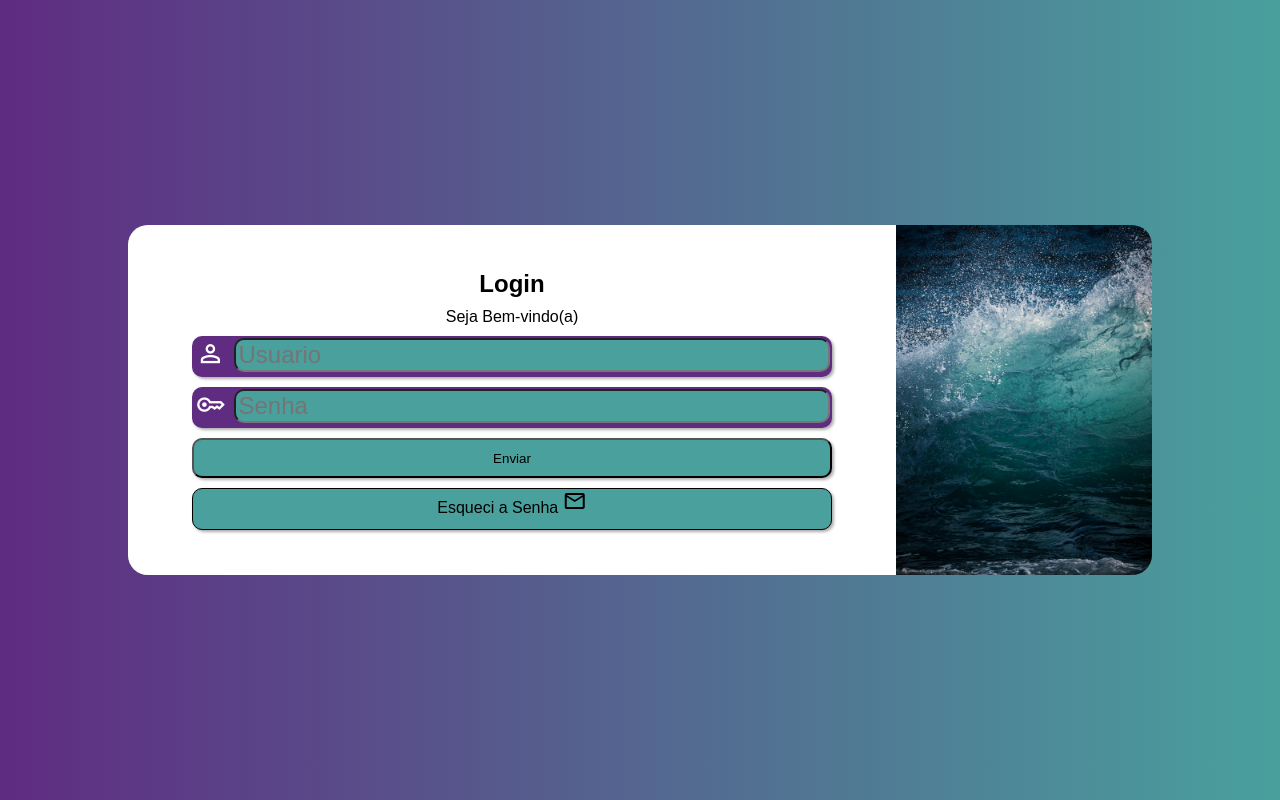
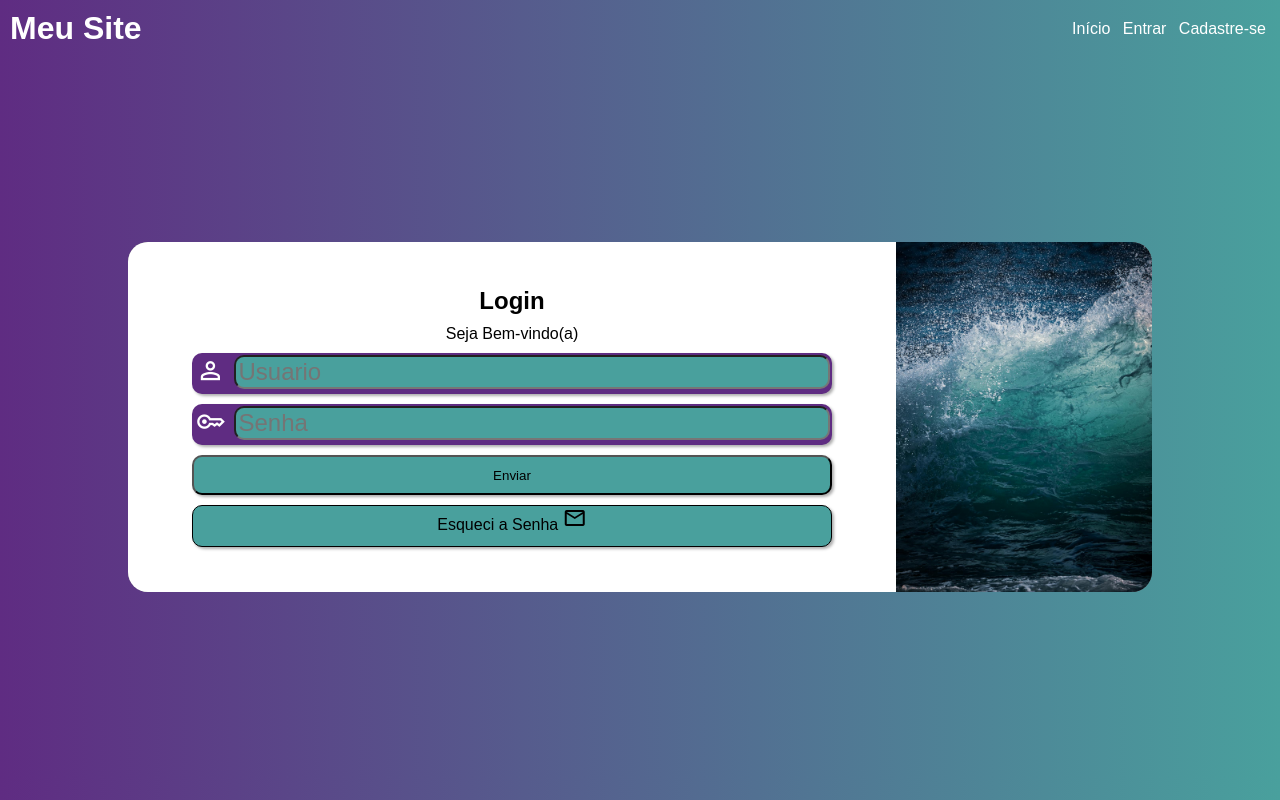
Before and after one commit to Miichaaeell/Login-Flask, a Flask app: page /login in a window 1280 px wide. Run offline with Flask 3, Linux system fonts and the light colour scheme.

Commit message:
inicio de cada tela
projeto inicial

```diff
--- a/Templates/login.html
+++ b/Templates/login.html
@@ -3,35 +3,38 @@
 <head>
     <meta charset="UTF-8">
     <meta name="viewport" content="width=device-width, initial-scale=1.0">
-    <link rel="stylesheet" href="static/css/geral.css">
-    <link rel="stylesheet" href="static/css/media-query.css">
+    <link rel="stylesheet" href="static/css/login.css">
+    <link rel="stylesheet" href="static/css/media-querys/Mlogin.css">
     <link rel="stylesheet" href="https://fonts.googleapis.com/css2?family=Material+Symbols+Outlined:opsz,wght,FILL,GRAD@20..48,100..700,0..1,-50..200" />
     <title>Login</title>
 </head>
 <body>
+    <header>
+        <div><h1>Meu Site</h1></div>
+        <menu>
+            <a href="/">Início</a>
+            <a href="login">Entrar</a>
+            <a href="cadastro">Cadastre-se</a>
+        </menu>
+    </header>
+        <main>
             <section id="login">
                 <div id="imagem"></div>
 
                 <div id="formulario">
                     <h1>Login</h1>
-
                     <p>Seja Bem-vindo(a)</p>
-
-                <form action="#" method="post" autocomplete="on">
-
-
+                    <form action="painel" method="post" autocomplete="on">
                         <div class="campo">
                             <span class="material-symbols-outlined">person</span>
                             <input type="text" name="user" id="iuser" required placeholder="Usuario" autocomplete="username">
                             <label for="iuser">Usúario:</label> <br>
                         </div>
-
                         <div class="campo">
                             <span class="material-symbols-outlined"> key </span>
                             <input type="password" name="senha" id="isenha" required placeholder="Senha" autocomplete="current-password">
                             <label for="isenha">Senha:</label><br>
                         </div>
-
                         <input type="submit" value="Enviar">
                         <a href="#">Esqueci a Senha
                         <span class="material-symbols-outlined"> mail</span>
@@ -40,5 +43,6 @@
                     </form>
                 </div>
             </section>
+        </main>
 </body>
 </html>
--- a/app.py
+++ b/app.py
@@ -1,14 +1,27 @@
-from flask import Flask, render_template
+from flask import Flask, render_template, request
 
 app = Flask(__name__)
 
 @app.route('/')
 def index():
-    return "Index Hello World"
+    return render_template('index.html')
 
 @app.route('/login')
 def login():
     return render_template('login.html')
 
+@app.route('/cadastro')
+def cadastro():
+    return render_template('cadastro.html')
+
+@app.route('/cadastrado', methods=['POST'])
+def cadastrado():
+    nome = request.form.get('user')
+    return render_template('cadastrado.html', nome = nome)
+@app.route('/painel', methods=['POST'])
+def meu_painel():
+    nome = request.form.get('user')
+    return render_template('painel.html', nome = nome)
+
 if __name__ == '__main__':
     app.run(debug=True)
--- a/static/css/geral.css
+++ b/static/css/geral.css
@@ -1,114 +1,51 @@
-
-@charset "utf-8";
+@charset "UTF-8";
 :root {
     --cor0:#49a09d;
     --cor1:#5f2c82;
 }
+* {
+    margin: 0px;
+    padding: 0px;
+    font-family: Arial, Helvetica, sans-serif;
+}
+body {
+    background-color: var(--cor1);
+}
+header {
+    display: flex;
+    justify-content: space-between;
+    align-items: center;
+    margin: 10px;
+}
+header > div{
+    color: white;
+}
+menu a {
+    color: white;
+    text-decoration: none;
+    font-size: 1em;
+    padding: 4px;
+}
 
-
-* { margin: 0px;
-    padding: opx;
-    font-family: Arial, Helvetica, sans-serif;
+main {
+    background-color: white;
+    display: flex;
+    margin: 10px;
+    border-radius: 10px;
 
 }
 
-body {
-    background-color: var(--cor1);
-    display: flex;
-    width: 100vw;
-    height: 100vh;
-    flex-flow: row nowrap;
-    justify-content: center;
-    align-items: center;
-}
-section#login {
-    display: flex;
-    flex-flow: column nowrap;
-    height: 625px;
-    width: 70vw;
-    border-radius: 20px;
-    overflow: hidden;
-    background-color: grey;
-
+section {
+    margin: 7px;
 }
 
-div#imagem {
-    background-image: url("../imagens/bg-mar.jpg");
-    height: 250px;
-    background-size: cover;
-    background-position: center;
-
+section h1 {
+    margin: 5px;
+    text-align: justify;
+    background-image: linear-gradient(to left, var(--cor0), var(--cor1));
 }
-div#formulario {
-    background-color: white;
-    height: 375px;
-    display: flex;
-    flex-flow: column nowrap;
-    justify-content: center;
-    align-items: center;
-}
-
-div#formulario h1, p {
+section p {
+    text-align: justify;
+    text-indent: 20px;
     margin-bottom: 10px;
 }
-div.campo {
-    margin-bottom: 10px;
-}
-
-div.campo  label {
-    display: none;
-}
-div.campo {
-    background-color: var(--cor1);
-    width: 60vw;
-    box-shadow: 2px 2px 3px rgba(0, 0, 0, 0.322);
-    border-radius: 10px;
-    overflow: hidden;
-}
-div.campo span {
-    color: white;
-    width: 30px;
-    font-size: 1.8em;
-    padding: 4px;
-}
-
-div.campo input {
-    background-color: var(--cor0);
-    border-radius: 10px;
-
-    font-size: 1.5em;
-    width: calc(100% - 52px);
-    transform: translateY(-5px);
-}
-div.campo input:focus-within {
-    background-color: white;
-}
-
-input[type="submit"] {
-    display: block;
-    cursor: pointer;
-    background-color: var(--cor0);
-    border-radius: 10px;
-    box-shadow: 2px 2px 3px rgba(0, 0, 0, 0.322);
-    height: 40px;
-    margin-bottom: 10px;
-    width: 100%;
-}
-input[type="submit"]:hover {
-    background-color: white;
-}
-
-div a {
-    display: block;
-    height: 40px;
-    color: black;
-    background-color: var(--cor0);
-    border-radius: 10px;
-    box-shadow: 2px 2px 3px rgba(0, 0, 0, 0.322);
-    text-align: center;
-    text-decoration: none;
-    border: 1px solid black;
-}
-div a:hover {
-    background-color: white;
-}
--- /dev/null
+++ b/static/css/login.css
@@ -0,0 +1,131 @@
+
+@charset "utf-8";
+:root {
+    --cor0:#49a09d;
+    --cor1:#5f2c82;
+}
+
+
+* { margin: 0px;
+    padding: opx;
+    font-family: Arial, Helvetica, sans-serif;
+
+}
+body {
+    background-color: var(--cor1);
+    width: 100%;
+    height: 100%;
+}
+header {
+    display: flex;
+    justify-content: space-between;
+    align-items: center;
+    margin: 10px;
+}
+header > div{
+    color: white;
+}
+menu a {
+    color: white;
+    text-decoration: none;
+    font-size: 1em;
+    padding: 4px;
+}
+
+main {
+    display: flex;
+    flex-flow: row nowrap;
+    justify-content: center;
+    align-items: center;
+}
+section#login {
+    display: flex;
+    flex-flow: column nowrap;
+    height: 625px;
+    width: 70vw;
+    border-radius: 20px;
+    overflow: hidden;
+    background-color: grey;
+
+}
+
+div#imagem {
+    background-image: url("../imagens/bg-mar.jpg");
+    height: 250px;
+    background-size: cover;
+    background-position: center;
+
+}
+div#formulario {
+    background-color: white;
+    height: 375px;
+    display: flex;
+    flex-flow: column nowrap;
+    justify-content: center;
+    align-items: center;
+}
+
+div#formulario h1, p {
+    margin-bottom: 10px;
+}
+div.campo {
+    margin-bottom: 10px;
+}
+
+div.campo  label {
+    display: none;
+}
+div.campo {
+    background-color: var(--cor1);
+    width: 60vw;
+    box-shadow: 2px 2px 3px rgba(0, 0, 0, 0.322);
+    border-radius: 10px;
+    overflow: hidden;
+}
+div.campo span {
+    color: white;
+    width: 30px;
+    font-size: 1.8em;
+    padding: 4px;
+}
+
+div.campo input {
+    background-color: var(--cor0);
+    border-radius: 10px;
+
+    font-size: 1.5em;
+    width: calc(100% - 52px);
+    transform: translateY(-5px);
+}
+div.campo input:focus-within {
+    background-color: white;
+}
+
+input[type="submit"] {
+    display: block;
+    cursor: pointer;
+    background-color: var(--cor0);
+    border-radius: 10px;
+    box-shadow: 2px 2px 3px rgba(0, 0, 0, 0.322);
+    height: 40px;
+    margin-bottom: 10px;
+    width: 100%;
+}
+input[type="submit"]:hover {
+    background-color: white;
+}
+
+div a {
+    display: block;
+    height: 40px;
+    color: black;
+    background-color: var(--cor0);
+    border-radius: 10px;
+    box-shadow: 2px 2px 3px rgba(0, 0, 0, 0.322);
+    text-align: center;
+    text-decoration: none;
+    border: 1px solid black;
+}
+div a:hover {
+    background-color: white;
+}
--- a/static/css/media-query.css
+++ b/static/css/media-querys/Mlogin.css
@@ -13,6 +13,9 @@ Grandes Telas: acima de 1200px
 @media screen and (min-width:768px) and (max-width: 992px) {
     body{
         background-image: linear-gradient(to right, var(--cor0), var(--cor1));
+    }
+    main {
+        height: 90vh;
     }
 
     section#login {
@@ -43,6 +46,9 @@ Grandes Telas: acima de 1200px
     body{
         background-image: linear-gradient(to left, var(--cor0), var(--cor1));
     }
+    main {
+        height: 90vh;
+    }
 
     section#login {
         flex-flow: row-reverse nowrap;
```
Also changed, not shown: Templates/cadastrado.html (added, +20 -0 lines), Templates/cadastro.html (added, +35 -0 lines), Templates/index.html (added, +33 -0 lines), Templates/painel.html (added, +21 -0 lines), Templates/teste.html (deleted, +0 -10 lines). Lines whose indentation alone changed are shown as unchanged.
